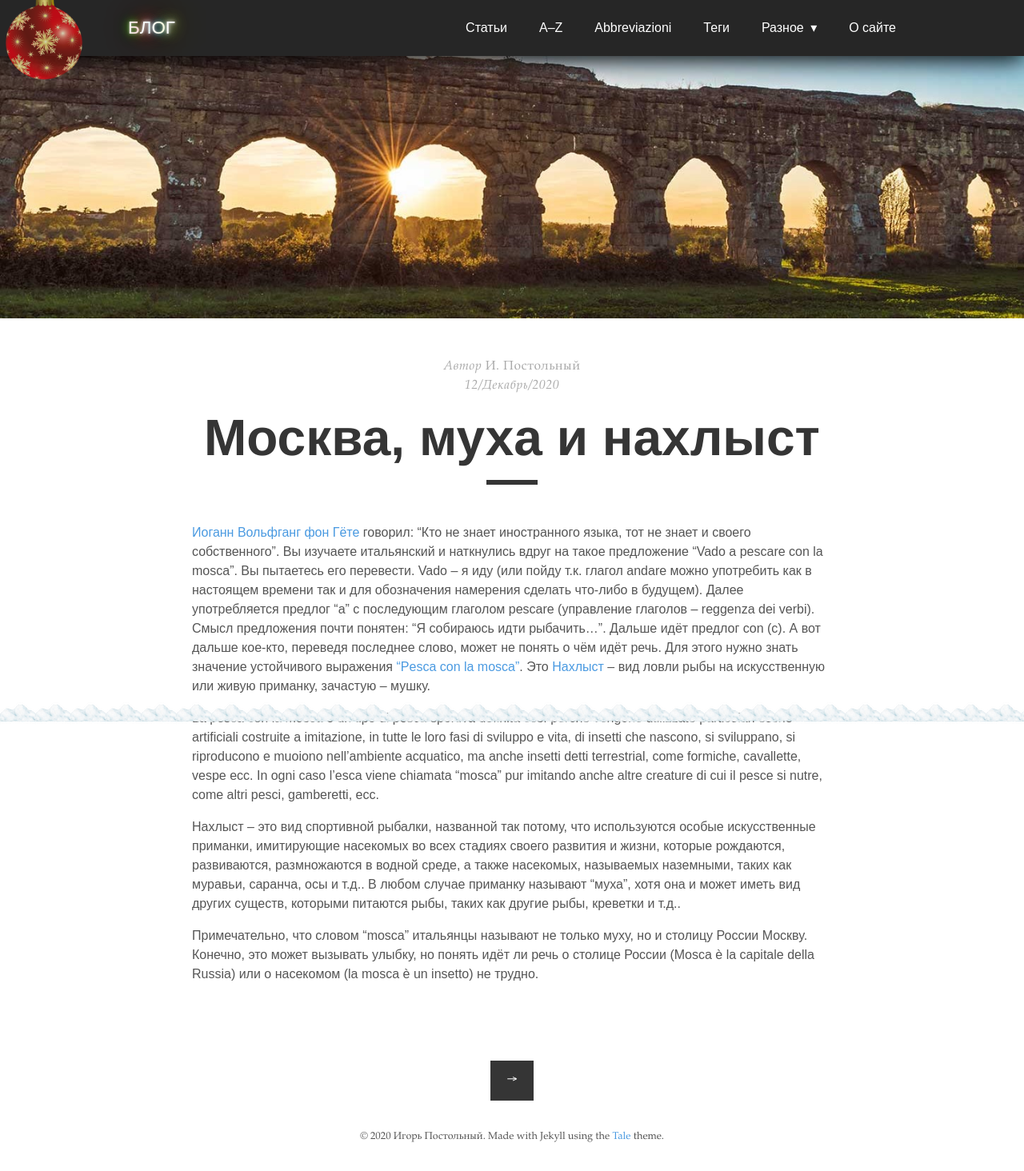
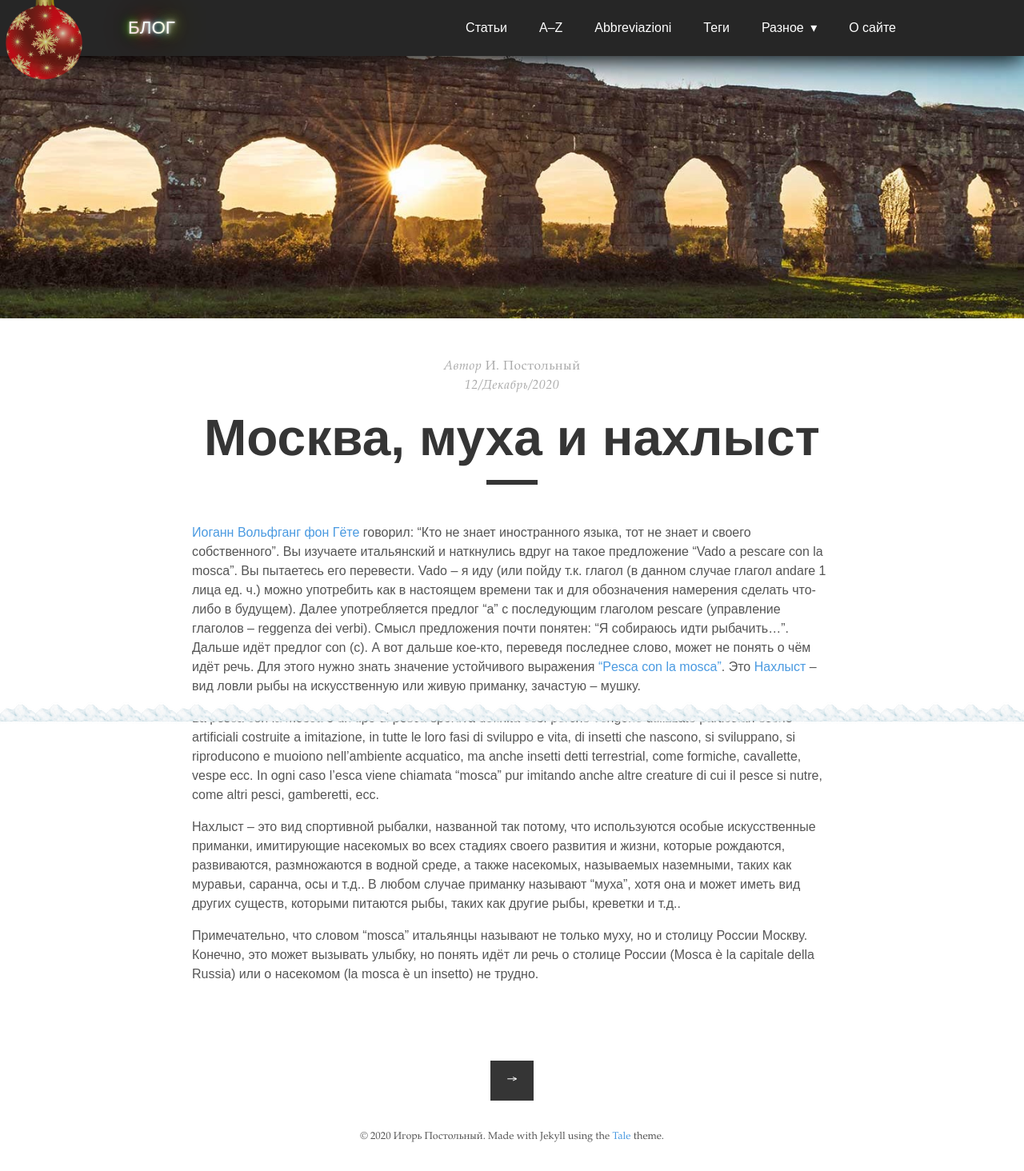
Before and after one commit to postolny/postolny.github.io, a Jekyll site: the page built from _posts/2020-12-12-mosca.md, in a window 1280 px wide. Shown: the whole page at 80% size. Built offline with Jekyll 4.4.1, drawn with Linux system fonts in a browser that asks for light colours; nearby versions of some CDN libraries.

Commit message:
Update 2020-12-12-mosca.md

```diff
--- a/_posts/2020-12-12-mosca.md
+++ b/_posts/2020-12-12-mosca.md
@@ -8,7 +8,7 @@
 categories:
 ---
 
-[Иоганн Вольфганг фон Гёте](https://ru.wikipedia.org/wiki/Гёте,_Иоганн_Вольфганг_фон) говорил: "Кто не знает иностранного языка, тот не знает и своего собственного". Вы изучаете итальянский и наткнулись вдруг на такое предложение "Vado a pescare con la mosca". Вы пытаетесь его перевести. Vado – я иду (или пойду т.к. глагол andare можно употребить как в настоящем времени так и для обозначения намерения сделать что-либо в будущем). Далее употребляется предлог "a" с последующим глаголом pescare (управление глаголов – reggenza dei verbi). Смысл предложения почти понятен: "Я собираюсь идти рыбачить...". Дальше идёт предлог con (с). А вот дальше кое-кто, переведя последнее слово, может не понять о чём идёт речь. Для этого нужно знать значение устойчивого выражения ["Pesca con la mosca"](https://it.wikipedia.org/wiki/Pesca_con_la_mosca). Это [Нахлыст](https://ru.wikipedia.org/wiki/Нахлыст) – вид ловли рыбы на искусственную или живую приманку, зачастую – мушку.
+[Иоганн Вольфганг фон Гёте](https://ru.wikipedia.org/wiki/Гёте,_Иоганн_Вольфганг_фон) говорил: "Кто не знает иностранного языка, тот не знает и своего собственного". Вы изучаете итальянский и наткнулись вдруг на такое предложение "Vado a pescare con la mosca". Вы пытаетесь его перевести. Vado – я иду (или пойду т.к. глагол (в данном случае глагол andare 1 лица ед. ч.) можно употребить как в настоящем времени так и для обозначения намерения сделать что-либо в будущем). Далее употребляется предлог "a" с последующим глаголом pescare (управление глаголов – reggenza dei verbi). Смысл предложения почти понятен: "Я собираюсь идти рыбачить...". Дальше идёт предлог con (с). А вот дальше кое-кто, переведя последнее слово, может не понять о чём идёт речь. Для этого нужно знать значение устойчивого выражения ["Pesca con la mosca"](https://it.wikipedia.org/wiki/Pesca_con_la_mosca). Это [Нахлыст](https://ru.wikipedia.org/wiki/Нахлыст) – вид ловли рыбы на искусственную или живую приманку, зачастую – мушку.
 
 La pesca con la mosca è un tipo di pesca sportiva definita così perché vengono utilizzate particolari esche artificiali costruite a imitazione, in tutte le loro fasi di sviluppo e vita, di insetti che nascono, si sviluppano, si riproducono e muoiono nell'ambiente acquatico, ma anche insetti detti terrestrial, come formiche, cavallette, vespe ecc. In ogni caso l'esca viene chiamata "mosca" pur imitando anche altre creature di cui il pesce si nutre, come altri pesci, gamberetti, ecc.
 
```
